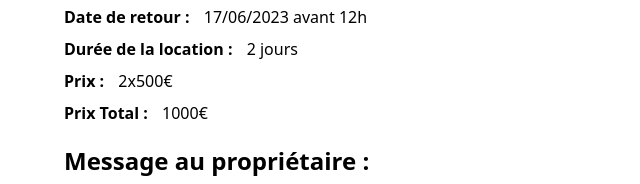
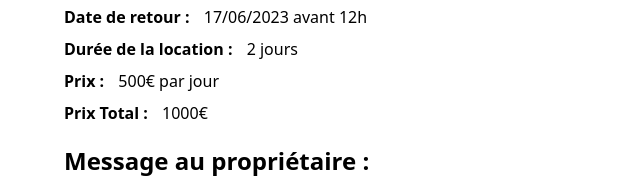
Before and after one commit to hugo-de-yrigoyen/booking-summary, a plain HTML site: page index.html in a window 1280 px wide. Shown: the part 590-774 px from the top of the page, 0-640 px from the left. Drawn offline with Linux system fonts and the light colour scheme.

Commit message:
Update price design

```diff
--- a/index.html
+++ b/index.html
@@ -69,7 +69,7 @@
           </div>
           <div class="summary-item">
             <strong>Prix :</strong>
-            <span>2x500€</span>
+            <span>500€ par jour</span>
           </div>
           <div class="summary-item">
             <strong>Prix Total :</strong>
```
